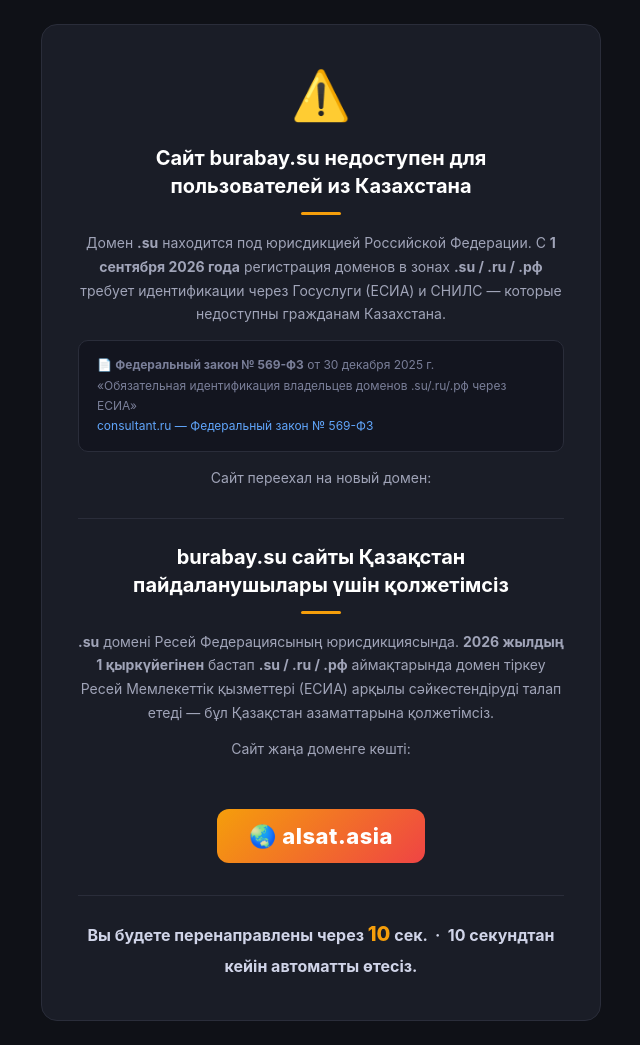
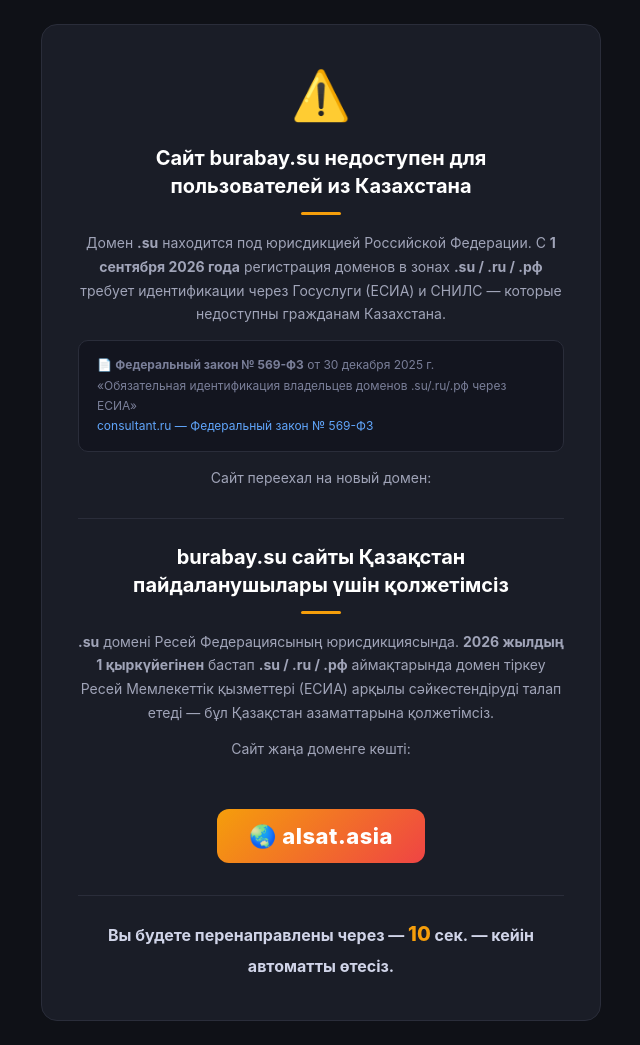
Before and after one commit to Adilveis81/burabay-website, a website: page notice.html in a window 1280 px wide. Shown: the whole page, without its empty margins (319-959 px from the left). Drawn offline with Linux system fonts and the light colour scheme.

Commit message:
fix countdown text: через — N сек. — кейін автоматты өтесіз

```diff
--- a/notice.html
+++ b/notice.html
@@ -140,8 +140,7 @@
     <a class="new-domain" href="https://alsat.asia">🌏 alsat.asia</a>
 
     <div class="redirect-note">
-      Вы будете перенаправлены через <span class="countdown" id="cd">15</span> сек. &nbsp;·&nbsp;
-      <span id="cd-kz">15</span> секундтан кейін автоматты өтесіз.
+      Вы будете перенаправлены через — <span class="countdown" id="cd">15</span> сек. — кейін автоматты өтесіз.
     </div>
   </div>
 
@@ -150,9 +149,7 @@
     var t = setInterval(function() {
       s--;
       var el = document.getElementById('cd');
-      var el2 = document.getElementById('cd-kz');
       if (el) el.textContent = s;
-      if (el2) el2.textContent = s;
       if (s <= 0) { clearInterval(t); window.location.href = 'https://alsat.asia'; }
     }, 1000);
   </script>
```
